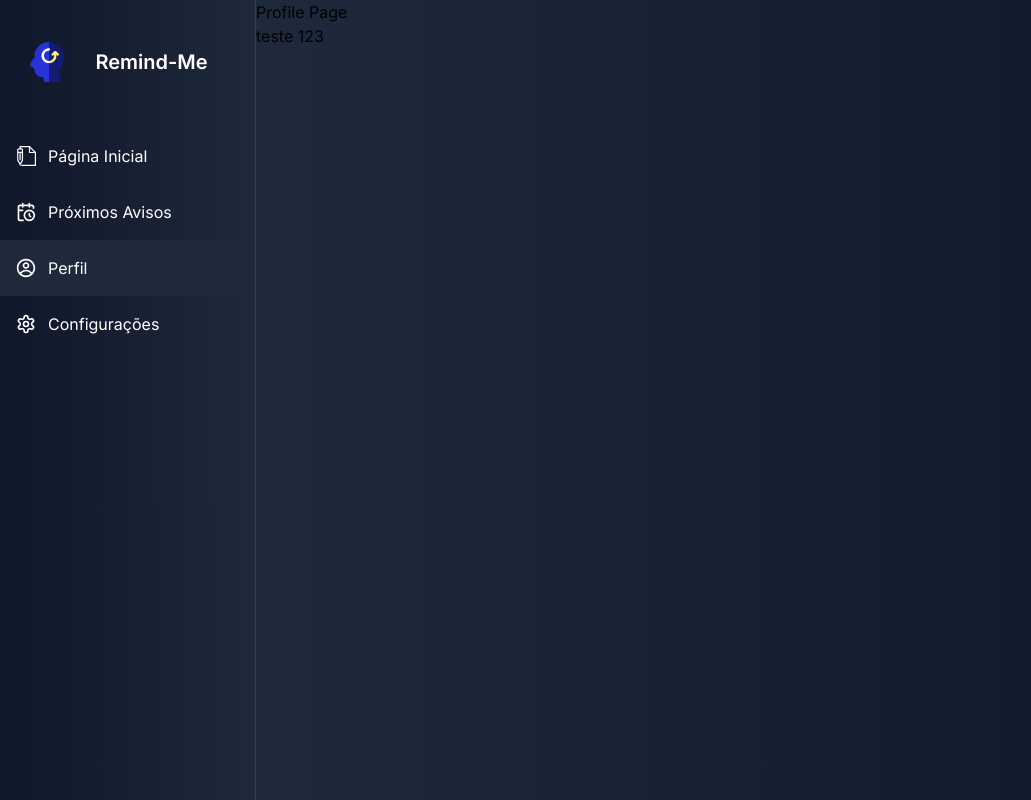
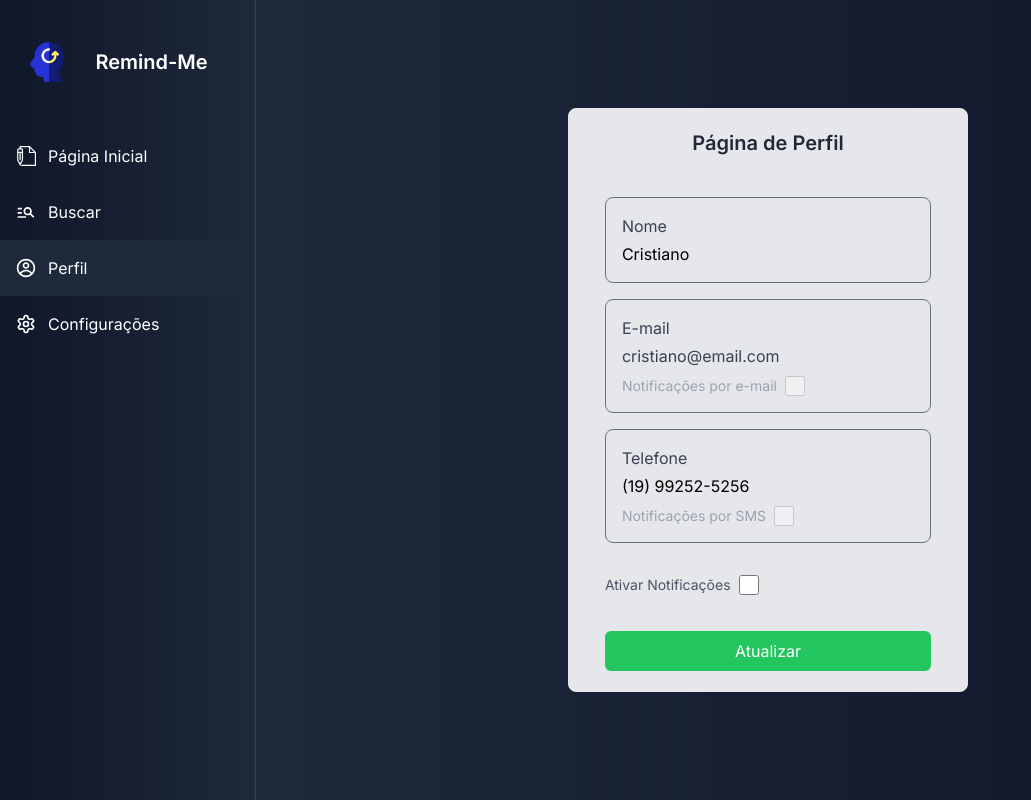
Before and after one commit to cristianoprogramador/remind_me-frontend, a Next.js app: page /profile in a window 1280 px wide. Shown: the whole page, without its empty margins (0-1031 px from the left). Built offline with nearby package versions, Linux system fonts and the light colour scheme; no server answers.

Commit message:
finishing settings

```diff
--- a/src/app/home/page.tsx
+++ b/src/app/home/page.tsx
@@ -13,9 +13,8 @@ export default function HomePage() {
   return (
     <main className="flex flex-col justify-start items-center p-8 w-full">
       <div className="max-w-[720px] w-[80%] flex flex-col justify-center items-center">
-        <h1 className="text-2xl font-bold mb-6 text-white">Meus Lembretes</h1>
+        <h1 className="text-2xl font-bold mb-6 text-white">Próximos Lembretes</h1>
         <CreateRemind />
-        <SearchRemind />
         <RemindList annotations={annotations} />
       </div>
     </main>
--- a/src/app/profile/page.tsx
+++ b/src/app/profile/page.tsx
@@ -1,13 +1,114 @@
-// src/app/profile/page.tsx
 "use client";
 
-import React from "react";
+import React, { useState } from "react";
 
 export default function ProfilePage() {
+  const [name, setName] = useState("Cristiano");
+  const [email] = useState("cristiano@email.com"); // E-mail é fixo, apenas exibido
+  const [phone, setPhone] = useState("(19) 99252-5256");
+  const [notificationsEnabled, setNotificationsEnabled] = useState(false);
+  const [emailNotifications, setEmailNotifications] = useState(false);
+  const [phoneNotifications, setPhoneNotifications] = useState(false);
+
+  const handleUpdateProfile = (e: React.FormEvent) => {
+    e.preventDefault();
+    console.log("Perfil atualizado:", {
+      name,
+      phone,
+      notificationsEnabled,
+      emailNotifications,
+      phoneNotifications,
+    });
+  };
+
   return (
-    <div>
-      <h1>Profile Page</h1>
-      <div>teste 123</div>
+    <div className="flex flex-col justify-center gap-10 items-center h-full">
+      <div className="w-[90%] max-w-[400px] bg-gray-200 flex flex-col justify-center items-center border rounded-lg">
+        <div className="w-[90%] px-4">
+          <div className="text-center py-5 font-semibold text-xl text-gray-800">
+            Página de Perfil
+          </div>
+          <form onSubmit={handleUpdateProfile}>
+            <div className="flex flex-col gap-4 py-5">
+              <div className="flex flex-col w-full border border-gray-500 rounded-lg p-4">
+                <label className="mb-1 text-gray-700">Nome</label>
+                <input
+                  type="text"
+                  value={name}
+                  onChange={(e) => setName(e.target.value)}
+                  className="bg-transparent outline-none"
+                />
+              </div>
+
+              <div className="flex flex-col w-full border border-gray-500 rounded-lg p-4">
+                <label className="mb-1 text-gray-700">E-mail</label>
+                <div className="text-gray-700">{email}</div>
+                <div className="flex items-center mt-2">
+                  <label
+                    className={`text-sm mr-2 ${
+                      notificationsEnabled ? "text-gray-600" : "text-gray-400"
+                    }`}
+                  >
+                    Notificações por e-mail
+                  </label>
+                  <input
+                    type="checkbox"
+                    checked={emailNotifications}
+                    onChange={(e) => setEmailNotifications(e.target.checked)}
+                    disabled={!notificationsEnabled}
+                    className="w-5 h-5"
+                  />
+                </div>
+              </div>
+
+              <div className="flex flex-col w-full border border-gray-500 rounded-lg p-4">
+                <label className="mb-1 text-gray-700">Telefone</label>
+                <input
+                  type="text"
+                  value={phone}
+                  onChange={(e) => setPhone(e.target.value)}
+                  className="bg-transparent outline-none"
+                />
+                <div className="flex items-center mt-2">
+                  <label
+                    className={`text-sm mr-2 ${
+                      notificationsEnabled ? "text-gray-600" : "text-gray-400"
+                    }`}
+                  >
+                    Notificações por SMS
+                  </label>
+                  <input
+                    type="checkbox"
+                    checked={phoneNotifications}
+                    onChange={(e) => setPhoneNotifications(e.target.checked)}
+                    disabled={!notificationsEnabled}
+                    className="w-5 h-5"
+                  />
+                </div>
+              </div>
+
+              <div className="flex items-center mt-4">
+                <label className="text-sm text-gray-600 mr-2">
+                  Ativar Notificações
+                </label>
+                <input
+                  type="checkbox"
+                  checked={notificationsEnabled}
+                  onChange={(e) => setNotificationsEnabled(e.target.checked)}
+                  className="w-5 h-5"
+                />
+              </div>
+
+              <button
+                type="submit"
+                className="px-4 py-2 mt-5 bg-green-500 text-white rounded-md hover:bg-green-700"
+              >
+                Atualizar
+              </button>
+            </div>
+          </form>
+        </div>
+      </div>
     </div>
   );
 }
--- a/src/app/settings/page.tsx
+++ b/src/app/settings/page.tsx
@@ -1,13 +1,107 @@
 // src/app/settings/page.tsx
 "use client";
 
-import React from "react";
+import React, { useState } from "react";
 
 export default function SettingsPage() {
+  const [weeklySummary, setWeeklySummary] = useState(false);
+  const [theme, setTheme] = useState("light");
+  const [language, setLanguage] = useState("pt-BR");
+
+  const handleDeleteAccount = () => {
+    // Lógica para excluir conta
+    console.log("Conta excluída.");
+  };
+
+  const handleReportProblem = () => {
+    window.open("https://www.cristianosilvadev.com.br", "_blank");
+  };
+
   return (
-    <div>
-      <h1>Settings Page</h1>
-      <div>teste 123</div>
+    <div className="flex flex-col justify-center gap-10 items-center h-full">
+      <div className="w-[90%] max-w-[400px] bg-gray-200 flex flex-col justify-center items-center border rounded-lg">
+        <div className="w-[90%] px-4">
+          <div className="text-center py-5 font-semibold text-xl text-gray-800">
+            Página de Perfil
+          </div>
+
+          {/* Excluir Conta */}
+          <div className="w-full max-w-md mb-6">
+            <button
+              className="w-full py-3 bg-red-500 text-white rounded-lg hover:bg-red-700"
+              onClick={handleDeleteAccount}
+            >
+              Excluir Conta
+            </button>
+          </div>
+
+          {/* Resumo Semanal */}
+          <div className="w-full max-w-md mb-6">
+            <div className="flex justify-between items-center">
+              <label className="text-gray-700">Resumo Semanal</label>
+              <input
+                type="checkbox"
+                checked={weeklySummary}
+                onChange={(e) => setWeeklySummary(e.target.checked)}
+                className="w-5 h-5"
+              />
+              <div
+                className="ml-2 text-gray-500 cursor-pointer"
+                title="Resumo sobre lembretes da próxima semana."
+              >
+                ℹ️
+              </div>
+            </div>
+          </div>
+
+          {/* Tema */}
+          <div className="w-full max-w-md mb-6">
+            <label className="text-gray-700">Tema</label>
+            <select
+              value={theme}
+              onChange={(e) => setTheme(e.target.value)}
+              className="w-full mt-2 p-3 bg-gray-200 rounded-lg"
+            >
+              <option value="light">Claro</option>
+              <option value="dark">Escuro</option>
+            </select>
+          </div>
+
+          {/* Idioma */}
+          <div className="w-full max-w-md mb-6">
+            <label className="text-gray-700">Idioma</label>
+            <select
+              value={language}
+              onChange={(e) => setLanguage(e.target.value)}
+              className="w-full mt-2 p-3 bg-gray-200 rounded-lg"
+            >
+              <option value="pt-BR">Português (Brasil)</option>
+              <option value="en-US">Inglês (EUA)</option>
+            </select>
+          </div>
+
+          {/* Gerenciar Assinatura */}
+          <div className="w-full max-w-md mb-6">
+            <label className="text-gray-700">Gerenciar Assinatura</label>
+            <button
+              className="w-full mt-2 py-3 bg-gray-400 text-white rounded-lg cursor-not-allowed"
+              disabled
+            >
+              Em Breve
+            </button>
+          </div>
+
+          {/* Reportar Problema */}
+          <div className="w-full max-w-md mb-6">
+            <button
+              className="w-full py-3 bg-blue-500 text-white rounded-lg hover:bg-blue-700"
+              onClick={handleReportProblem}
+            >
+              Reportar Problema
+            </button>
+          </div>
+        </div>
+      </div>
     </div>
   );
 }
--- a/src/components/createRemind.tsx
+++ b/src/components/createRemind.tsx
@@ -51,7 +51,7 @@ export function CreateRemind() {
       <div>
         <input
           type="text"
-          className="w-full bg-transparent pl-5 py-4 text-white"
+          className="w-full bg-transparent pl-5 py-4 text-white outline-none"
           placeholder="Eu preciso lembrar de..."
         />
       </div>
--- a/src/components/mainLayout.tsx
+++ b/src/components/mainLayout.tsx
@@ -6,6 +6,7 @@ import { usePathname, useRouter } from "next/navigation";
 import Image from "next/image";
 import { TfiWrite } from "react-icons/tfi";
 import { LuCalendarClock, LuSettings } from "react-icons/lu";
+import { MdManageSearch } from "react-icons/md";
 
 interface MainLayoutProps {
   children: ReactNode;
@@ -53,9 +54,9 @@ export const MainLayout: React.FC<MainLayoutProps> = ({ children }) => {
             icon={<TfiWrite size={20} />}
           />
           <MenuItem
-            path="/incoming"
-            title="Próximos Avisos"
-            icon={<LuCalendarClock size={20} />}
+            path="/search"
+            title="Buscar"
+            icon={<MdManageSearch size={20} />}
           />
           <MenuItem
             path="/profile"
--- a/src/components/searchRemind.tsx
+++ b/src/components/searchRemind.tsx
@@ -51,22 +51,10 @@ export function SearchRemind() {
       <div className="flex flex-row items-center justify-center">
         <input
           type="text"
-          className="w-full bg-transparent pl-5 py-4 text-white"
-          placeholder="Escreva algo para buscar..."
+          className="w-full bg-transparent pl-5 py-4 text-white outline-none"
+          placeholder="Buscar por..."
         />
-        <button className="h-10 w-32 bg-gray-200 text-slate-800 transition-all duration-400 ease-in-out transform hover:bg-blue-600 hover:text-white rounded-md mr-4">
-          Buscar
-        </button>
-      </div>
-      <div className="h-[1px] w-full bg-gray-300 mb-4" />
-      <div className="flex flex-row text-white justify-between items-center mb-2">
-        <div className="flex flex-row gap-3 ml-4 items-center text-xs">
-          <UserSelect
-            users={users}
-            selectedUserIds={selectedUserIds}
-            onChange={handleUserChange}
-            fixedUserId={fixedUserId}
-          />
+        <div className="flex flex-wrap mx-4 w-72 text-xs">
           <CategorySelect
             categories={categories}
             selectedCategory={selectedCategory}
@@ -74,6 +62,9 @@ export function SearchRemind() {
             onAddCategory={handleAddCategory}
           />
         </div>
+        <button className="h-10 w-32 bg-gray-200 text-slate-800 transition-all duration-400 ease-in-out transform hover:bg-blue-600 hover:text-white rounded-md mr-4">
+          Buscar
+        </button>
       </div>
     </div>
   );
```
Also changed, not shown: src/app/search/page.tsx (renamed from src/app/incoming/page.tsx, +6 -3 lines).
